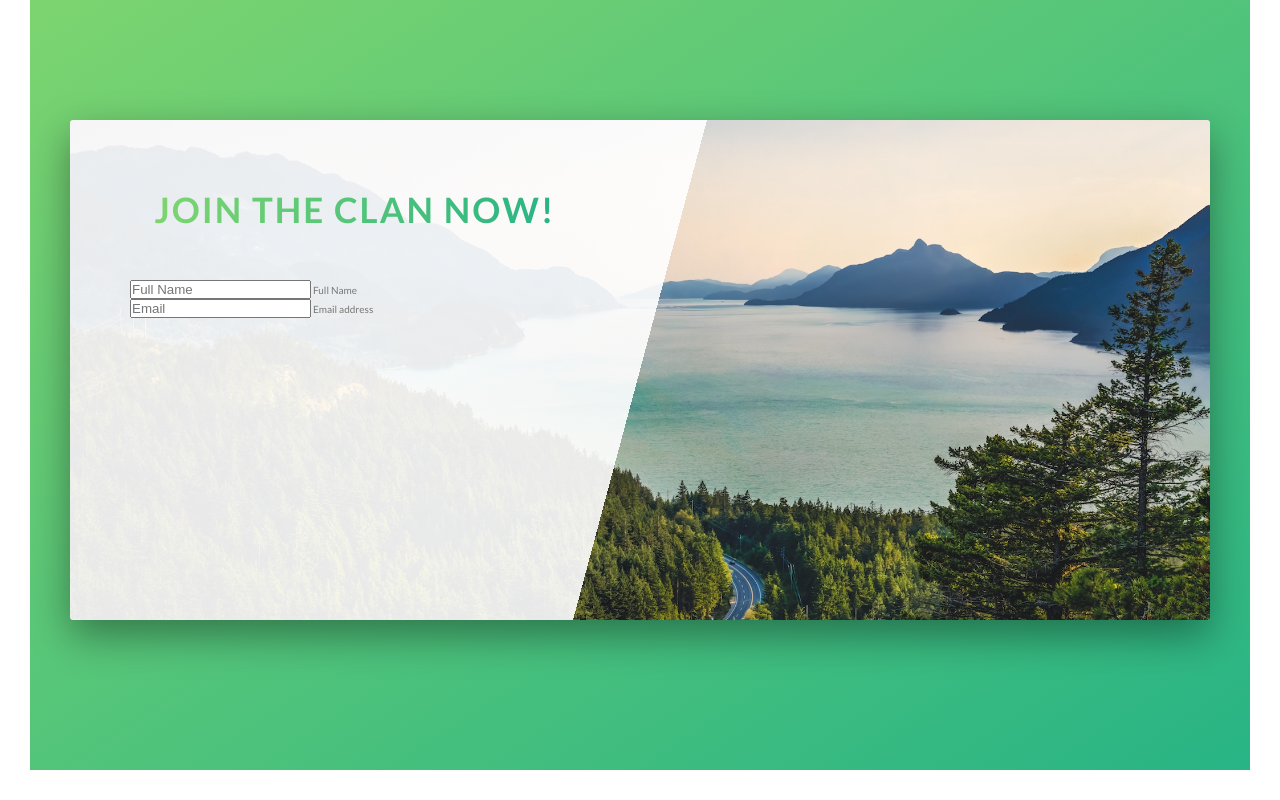
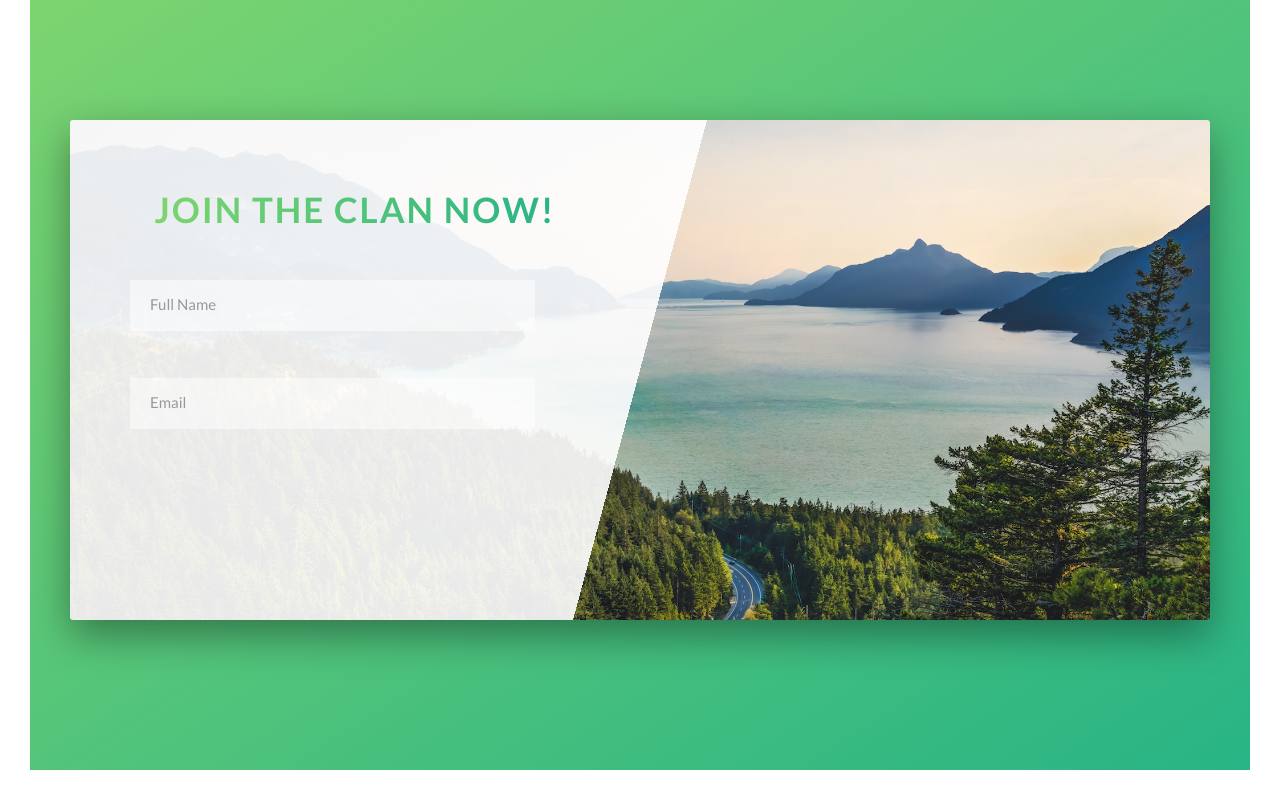
Before and after one commit to vvduth/natour-landing-page, a website: page index.html in a window 1280 px wide. Shown: the part 4493-5293 px from the top of the page. Drawn offline with Linux system fonts and the light colour scheme.

Commit message:
Styling form input boxes

```diff
--- a/index.html
+++ b/index.html
@@ -298,8 +298,8 @@
                             </div>
 
                             <div class="form__group">
-                                <input type="text" class="form__input" placeholder="Email" required>
-                                <label for = "name" class="form__label">Email address</label>
+                                <input type="email" class="form__input" placeholder="Email" required>
+                                <label for = "email" class="form__label">Email address</label>
                             </div>
                         </form>
                     </div>
--- a/sass/abstracts/_variables.scss
+++ b/sass/abstracts/_variables.scss
@@ -13,7 +13,9 @@
 $color-gray-light-1: #f7f7f7;
 $color-gray-light-2: #eee;
 
+
 $color-gray-dark: #777;
+$color-gray-dark-2: #999;
 
 $color-white: #fff;
 $color-black: #000;
--- a/sass/main.scss
+++ b/sass/main.scss
@@ -12,6 +12,7 @@
 @import "components/card";
 @import "components/bg-video";
 @import "components/composition";
+@import "components/form";
 @import "components/feature-box";
 @import "components/story";
 @import "layout/grid";
```
Also changed, not shown: css/style.css.
